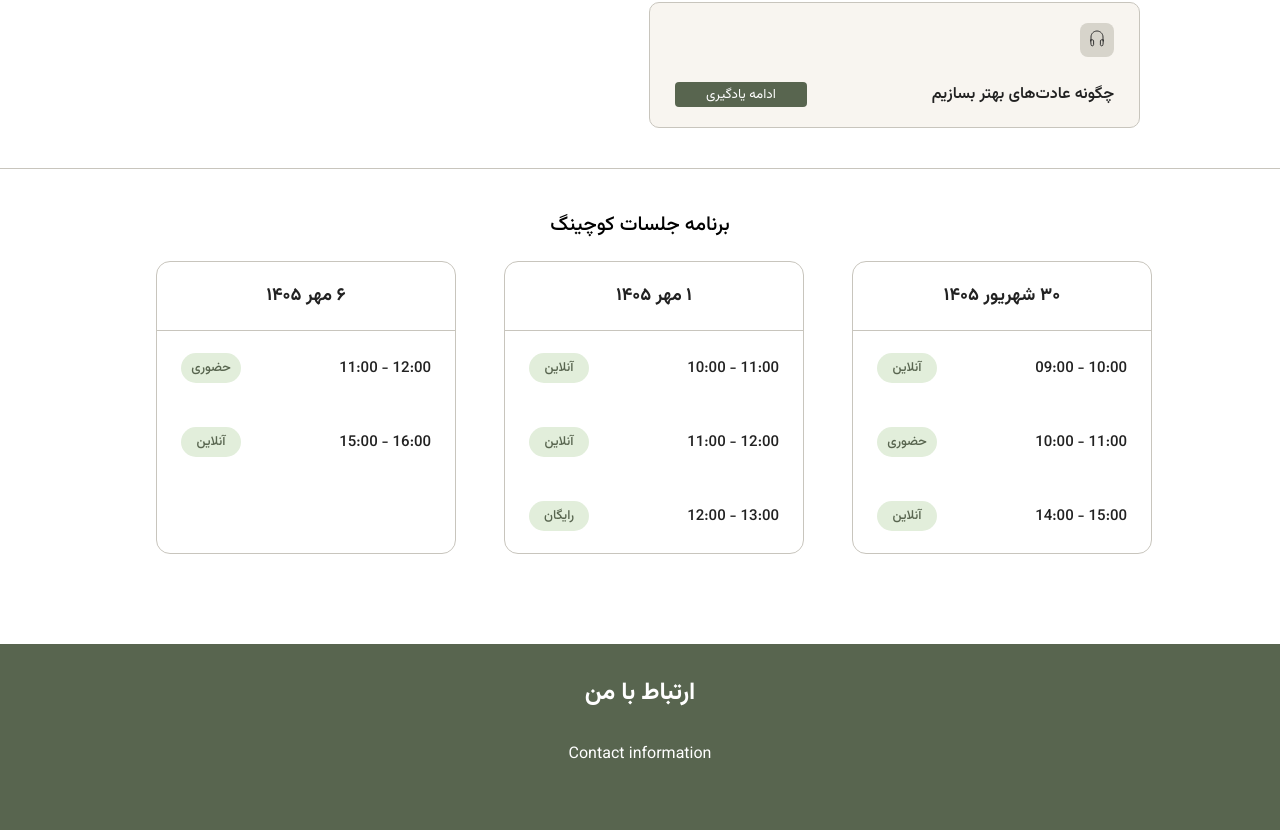
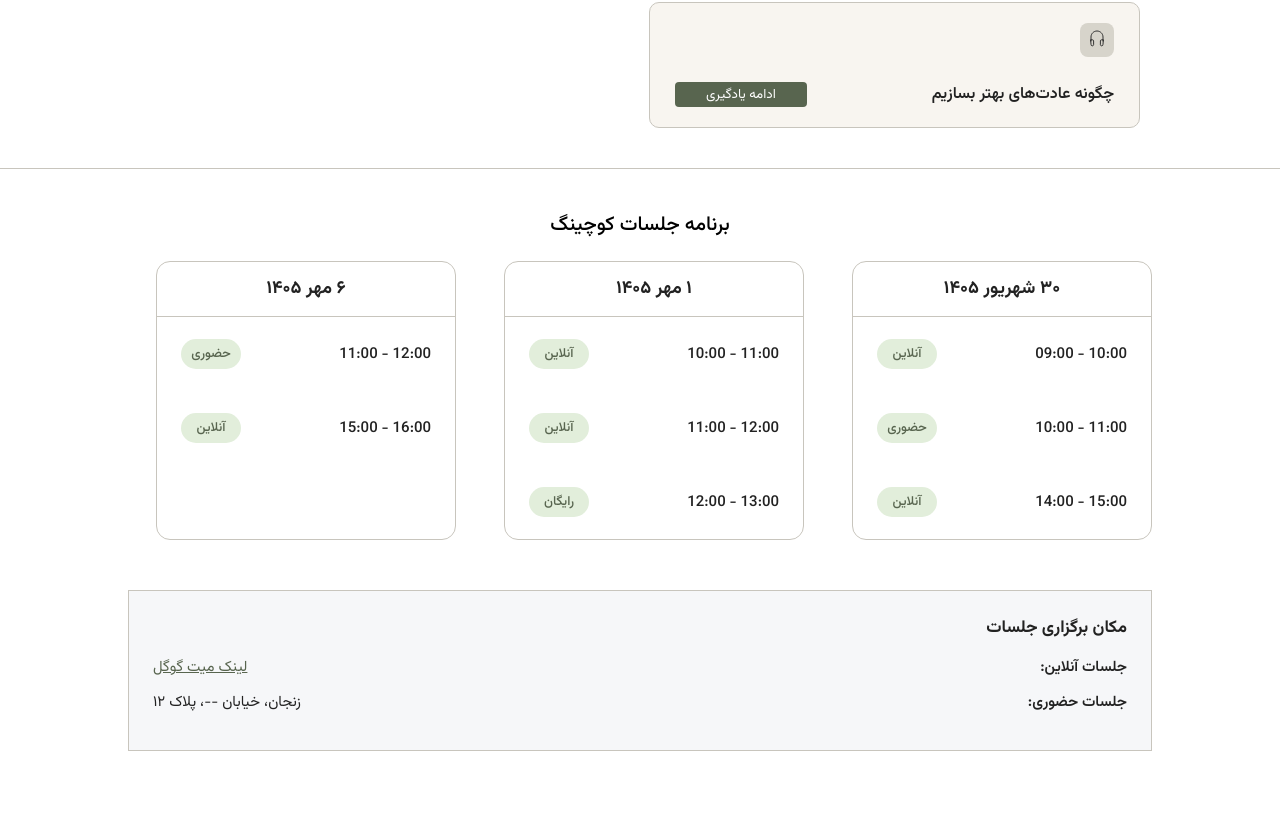
Before and after one commit to LuigiOdinson/Coaching-Website, a React (Vite) app in the folder Coaching/: page /profile in a window 1280 px wide. Shown: the part 790-1620 px from the top of the page. Built offline with nearby package versions, Linux system fonts and the light colour scheme; a web font is replaced by a local one.

Commit message:
added a schedule notice section with info about where it will be held

```diff
--- a/Coaching/src/App.css
+++ b/Coaching/src/App.css
@@ -12,7 +12,7 @@
 
   --color-beige: #d7d4cb;
   --color-beige-light: #F8F5F0;
-  --color-beige-dark: #d4ccb4;
+  --color-beige-dark: #d4ccb4; /* b8b3a6 ? */
 
   --color-bone: #f6f7f9;
   --color-charcoal: #222222;
--- a/Coaching/src/pages/profile-page/MyBookingSchedule.jsx
+++ b/Coaching/src/pages/profile-page/MyBookingSchedule.jsx
@@ -6,6 +6,16 @@ export default function MyBookingSchedule({ myBookings }) {
     "inPerson": "حضوری",
     "freeSession": "رایگان"
   }
+
+  const hasOnlineOrFree = myBookings.some((booking) =>
+    booking.slots.some((slot) => (slot.sessionType === "online") || (slot.sessionType === "freeSession"))
+  );
+  const hasInPerson = myBookings.some((booking) =>
+    booking.slots.some((slot) => slot.sessionType === "inPerson")
+  );
+
+  const onlineLink = "https://meet.google.com/xxx-yyyy-zzz";
+  const inPersonAddress = "زنجان، خیابان --، پلاک ۱۲";
 
   const formatPersianDate = (isoDate) => {
     const date = new Date(isoDate);
@@ -19,21 +29,27 @@ export default function MyBookingSchedule({ myBookings }) {
 
   return (
     <div className="my-booking-schedule">
-      <section class="schedule-section">
-        <h2 class="section-title">برنامه جلسات کوچینگ</h2>
+      <section className="schedule-section">
+        <h2 className="section-title">برنامه جلسات کوچینگ</h2>
 
-        <div class="schedule-grid">
+        {myBookings.length === 0 &&
+          <div className='section-title' style={{ "font-weight": "300", "font-size": "16px" }}>
+            <p>شما جلسه‌ای رزرو نکردید</p>
+          </div>
+        }
+
+        <div className="schedule-grid">
           {myBookings.map((booking) => (
-            <div class="schedule-card">
-              <div class="schedule-card-header">
-                <span class="schedule-date">{formatPersianDate(booking.date)}</span>
+            <div className="schedule-card">
+              <div className="schedule-card-header">
+                <span className="schedule-date">{formatPersianDate(booking.date)}</span>
               </div>
 
-              <div class="schedule-card-body">
+              <div className="schedule-card-body">
                 {booking.slots.map((slot) => (
-                  <div class="schedule-row">
-                    <span class="tag">{far_session_type_tag[slot.sessionType]}</span>
-                    <span class="schedule-time">{slot.startTime} - {slot.endTime}</span>
+                  <div className="schedule-row">
+                    <span className="tag">{far_session_type_tag[slot.sessionType]}</span>
+                    <span className="schedule-time">{slot.startTime} - {slot.endTime}</span>
                   </div>
                 ))}
               </div>
@@ -42,6 +58,26 @@ export default function MyBookingSchedule({ myBookings }) {
           ))}
 
         </div>
+
+        {(hasOnlineOrFree || hasInPerson) && (
+          <div className="schedule-notice">
+            <h3 className="schedule-notice-title">مكان برگزاری جلسات</h3>
+
+            {hasOnlineOrFree && (
+              <div className="schedule-notice-item">
+                <span className="schedule-notice-label">جلسات آنلاین:</span>
+                <a href={onlineLink} className="schedule-notice-link">لینک میت گوگل</a>
+              </div>
+            )}
+            {hasInPerson && (
+              <div className="schedule-notice-item">
+                <span className="schedule-notice-label">جلسات حضوری:</span>
+                <span className="schedule-notice-value">{inPersonAddress}</span>
+              </div>
+            )}
+
+          </div>
+        )}
       </section>
     </div>
   )
--- a/Coaching/src/pages/profile-page/ProfilePage.css
+++ b/Coaching/src/pages/profile-page/ProfilePage.css
@@ -114,6 +114,12 @@
   direction: rtl;
 }
 
+@media (max-width: 700px) {
+  .my-services-grid {
+    grid-template-columns: repeat(1, minmax(0, 1fr));;
+  }
+}
+
 /* COACHING SCHEDULE */
 .schedule-section {
   direction: rtl;
@@ -148,7 +154,7 @@
 }
 
 .schedule-card-header {
-  padding: 20px 24px;
+  padding: 13px;
   border-bottom: 1px solid var(--color-gray-light);
   text-align: center;
 }
@@ -198,3 +204,47 @@
   background: var(--color-sage-light);
   color: var(--color-sage-dark);
 }
+
+.schedule-notice {
+  margin-top: 50px;
+  padding: 24px;
+  background: var(--color-bone);
+  border: 1px solid var(--color-gray-light);
+}
+
+.schedule-notice-title {
+  margin-bottom: 15px;
+  font-size: 17px;
+  font-weight: 700;
+  color: var(--color-charcoal);
+  text-align: right;
+}
+
+.schedule-notice-item {
+  display: flex;
+  align-items: center;
+  justify-content: space-between;
+  gap: 12px;
+  margin-bottom: 12px;
+  font-size: 15px;
+  color: var(--color-charcoal);
+}
+
+.schedule-notice-label {
+  font-weight: 600;
+  flex-shrink: 0;
+}
+
+.schedule-notice-value,
+.schedule-notice-link {
+  word-break: break-all;
+}
+
+.schedule-notice-link {
+  color: var(--color-sage-dark);
+  text-decoration: underline;
+}
+
+.schedule-notice-link:hover {
+  color: var(--color-gold);
+}
```
